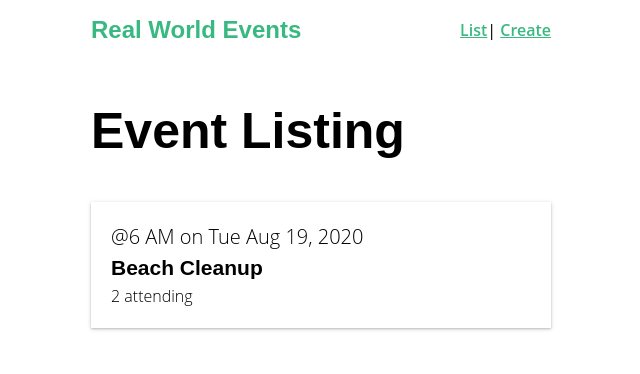
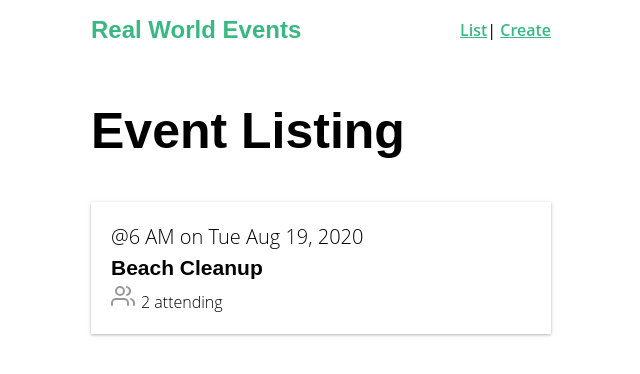
Before and after one commit to dreiv/vue-real-world, a Vue app: page / in a window 1280 px wide. Shown: the top 374 px of the page, without its empty margins (319-959 px from the left). Built offline with nearby package versions, Linux system fonts and the light colour scheme.

Commit message:
global components

```diff
--- a/package.json
+++ b/package.json
@@ -9,6 +9,7 @@
   },
   "dependencies": {
     "core-js": "^3.6.5",
+    "lodash": "^4.17.20",
     "vue": "^2.6.11",
     "vue-router": "^3.2.0",
     "vuex": "^3.4.0"
--- /dev/null
+++ b/src/components/BaseIcon.vue
@@ -0,0 +1,37 @@
+<template>
+  <div class="icon-wrapper">
+    <svg class="icon" :width="size" :height="size">
+      <use v-bind="{ 'xlink:href': '/feather-sprite.svg#' + name }" />
+    </svg>
+  </div>
+</template>
+
+<script>
+export default {
+  props: {
+    name: String,
+    size: {
+      type: [Number, String],
+      default: 24
+    }
+  }
+}
+</script>
+
+<style scoped>
+.icon-wrapper {
+  display: inline-flex;
+  align-items: center;
+  color: rgba(0, 0, 0, 0.4);
+  font-size: 1rem;
+  font-weight: 600;
+}
+.icon {
+  stroke: currentColor;
+  stroke-width: 2;
+  stroke-linecap: round;
+  stroke-linejoin: round;
+  fill: none;
+  margin-right: 6px;
+}
+</style>
--- a/src/components/EventCard.vue
+++ b/src/components/EventCard.vue
@@ -1,8 +1,12 @@
 <template>
-  <router-link class="event-link" :to="{ name: 'event-show', params: { id: '1' } }">
+  <router-link
+    class="event-link"
+    :to="{ name: 'event-show', params: { id: '1' } }"
+  >
     <div class="event-card -shadow">
       <span class="eyebrow">@{{ event.time }} on {{ event.date }}</span>
       <h4 class="title">{{ event.title }}</h4>
+      <BaseIcon name="users" />
       <span>{{ event.attendees.length }} attending</span>
     </div>
   </router-link>
--- a/src/main.js
+++ b/src/main.js
@@ -1,10 +1,28 @@
 import Vue from 'vue'
+import upperFirst from 'lodash/upperFirst'
+import camelCase from 'lodash/camelCase'
 import App from './App.vue'
 import router from './router'
 import store from './store'
 
 Vue.config.productionTip = false
 
+const requireComponent = require.context(
+  './components',
+  false,
+  /Base[A-Z]\w+\.(vue|js)$/
+)
+
+requireComponent.keys().forEach(fileName => {
+  const componentConfig = requireComponent(fileName)
+
+  const componentName = upperFirst(
+    camelCase(fileName.replace(/^\.\/(.*)\.\w+$/, '$1'))
+  )
+
+  Vue.component(componentName, componentConfig.default || componentConfig)
+})
+
 new Vue({
   router,
   store,
--- a/src/views/EventList.vue
+++ b/src/views/EventList.vue
@@ -2,7 +2,7 @@
   <div>
     <h1>Event Listing</h1>
 
-    <event-card />
+    <EventCard />
   </div>
 </template>
 
```
Also changed, not shown: .eslintrc.js, public/feather-sprite.svg (added), 1 other file (tests, documents, lock files or other folders).
